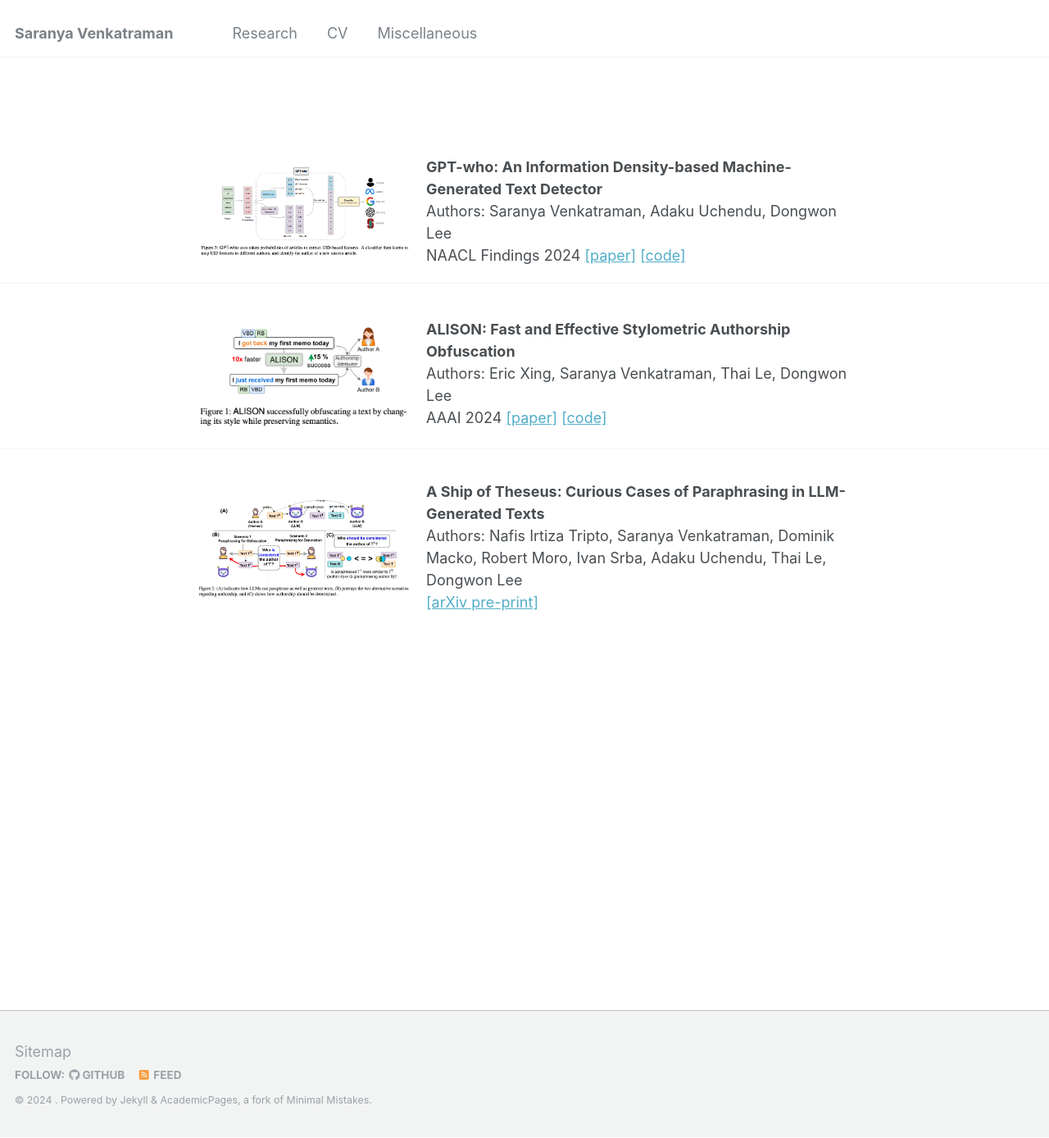
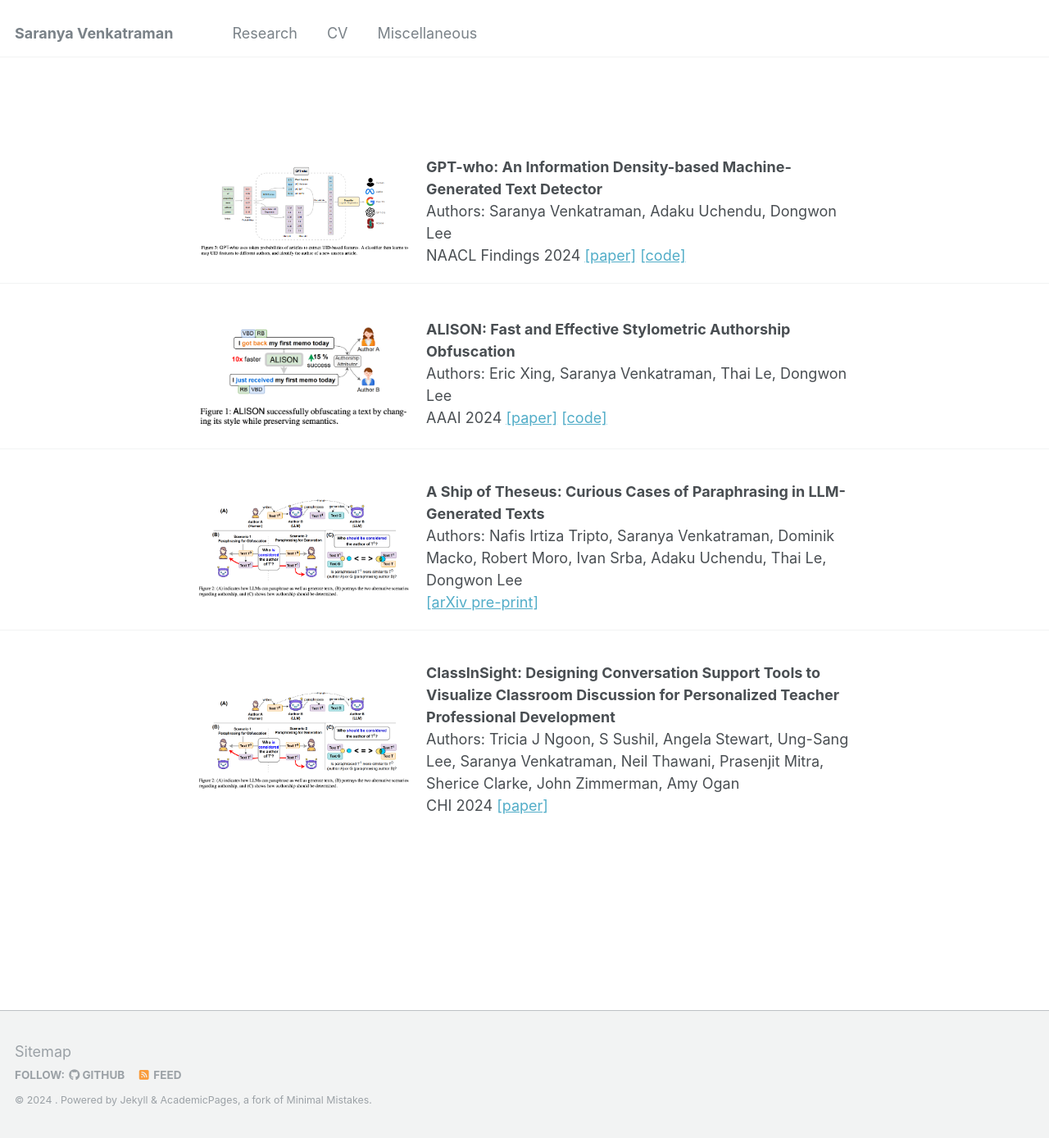
Before and after one commit to saranya-venkatraman/saranya-venkatraman.github.io, a Jekyll site: the page built from _pages/research.html, in a window 1280 px wide and 1388 px high. Shown: the whole window at 82% size. Built offline with Jekyll 4.4.1, drawn with Linux system fonts in a browser that asks for light colours.

Commit message:
Update research.html

```diff
--- a/_pages/research.html
+++ b/_pages/research.html
@@ -101,5 +101,24 @@ comments: true
   </div>
 </div>
 
+
+<hr> <!-- Horizontal line between segments -->
+
+<div class="container">
+  <div class="content">
+    <!-- Image container -->
+    <div class="image">
+      <img src="/images/ship.png" alt="Image Description">
+    </div>
+
+    <!-- Text container -->
+    <div class="text">
+      <strong>ClassInSight: Designing Conversation Support Tools to Visualize Classroom Discussion for Personalized Teacher Professional Development</strong><br>
+      Authors: Tricia J Ngoon, S Sushil, Angela Stewart, Ung-Sang Lee, Saranya Venkatraman, Neil Thawani, Prasenjit Mitra, Sherice Clarke, John Zimmerman, Amy Ogan<br>
+      CHI 2024 <a href="https://tngoon.github.io/docs/pubs/Ngoon_etal_2024_CHI.pdf">[paper]</a>
+    </div>
+  </div>
+</div>
+
 </body>
 </html>
```
